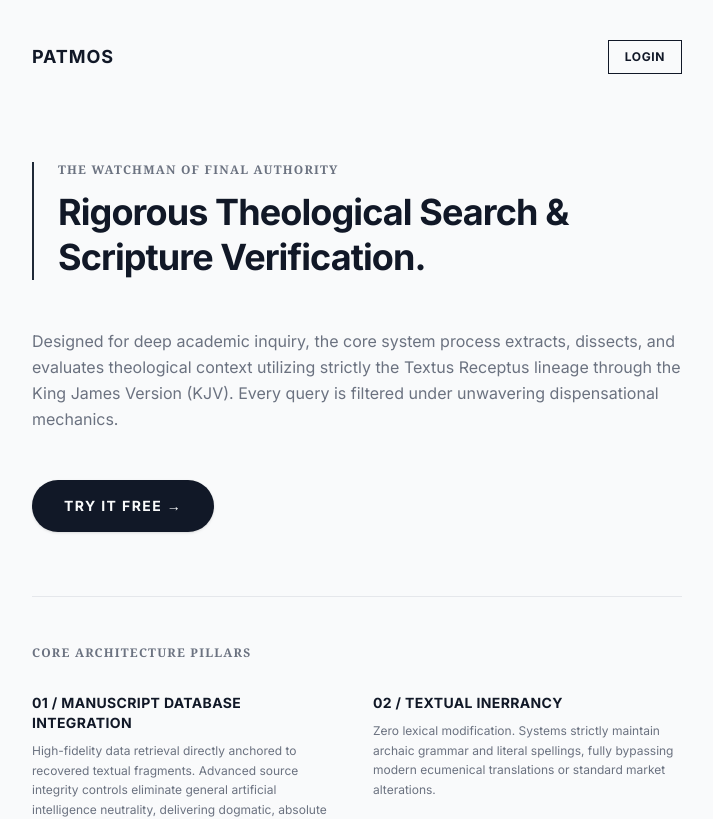
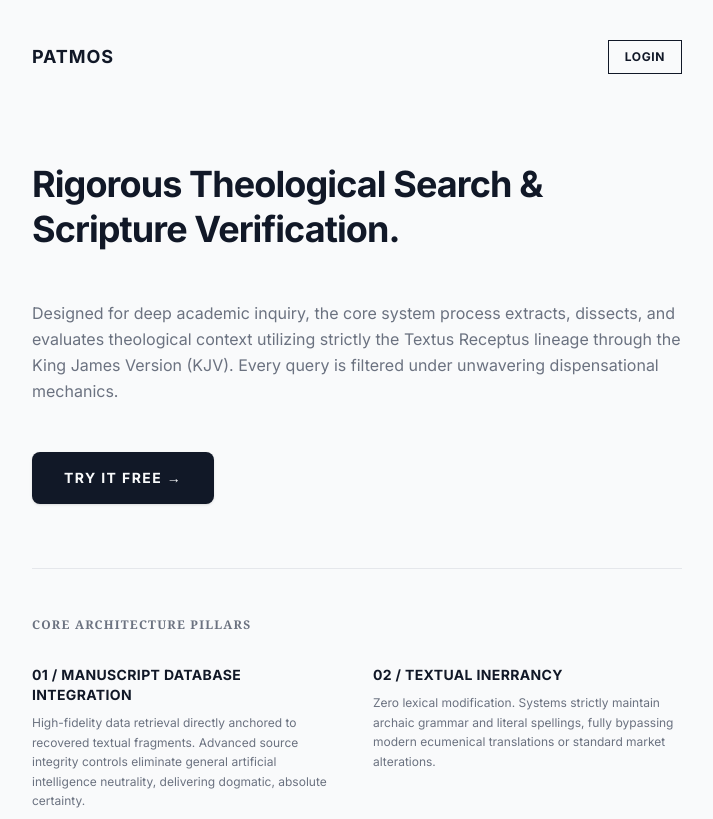
Before and after one commit to leonardoxmoreno1988/sion, a Next.js app: page / in a window 1280 px wide. Shown: the top 819 px of the page, without its empty margins (283-996 px from the left). Built offline with nearby package versions, Linux system fonts and the light colour scheme.

Commit message:
fix: ensure stripe billing portal api has explicit defensive redirects to prevent white screen hangs

```diff
--- a/app/page.tsx
+++ b/app/page.tsx
@@ -35,10 +35,8 @@ export default function TemporalHomePage() {
 
       {/* HERO SECTION */}
       <main className="flex-1 w-full max-w-[650px] flex flex-col justify-center py-16">
-        <div className="border-l-2 border-[#1f2937] pl-6 mb-12">
-          <p className="text-xs font-semibold uppercase tracking-widest text-[#6b7280] mb-3 font-serif">
-            The Watchman of Final Authority
-          </p>
+        {/* Modificado: Se removió la línea vertical y el subtítulo */}
+        <div className="mb-12">
           <h2 className="text-3xl md:text-4xl font-bold tracking-tight leading-tight text-[#111827] max-w-xl">
             Rigorous Theological Search & Scripture Verification.
           </h2>
@@ -52,7 +50,7 @@ export default function TemporalHomePage() {
         <div className="mb-16">
           <Link
             href="/login"
-            className="inline-flex items-center justify-center bg-[#111827] text-[#f9fafb] text-sm font-bold uppercase tracking-widest px-8 py-4 rounded-full transition-all duration-300 hover:bg-[#1f2937] shadow-sm"
+            className="inline-flex items-center justify-center bg-[#111827] text-[#f9fafb] text-sm font-bold uppercase tracking-widest px-8 py-4 rounded-[8px] transition-all duration-300 hover:bg-[#1f2937] shadow-sm"
           >
             Try it Free &rarr;
           </Link>
@@ -210,7 +208,7 @@ export default function TemporalHomePage() {
         </section>
       </main>
 
-      {/* FOOTER (Línea optimizada en una sola fila) */}
+      {/* FOOTER */}
       <footer className="w-full max-w-[650px] border-t border-[#e5e7eb] py-8 flex justify-center items-center mb-4">
         <p className="text-[10px] text-[#94a3b8] uppercase tracking-wider text-center">
           &copy; {new Date().getFullYear()} Patmos Research. All Rights Reserved.
```
